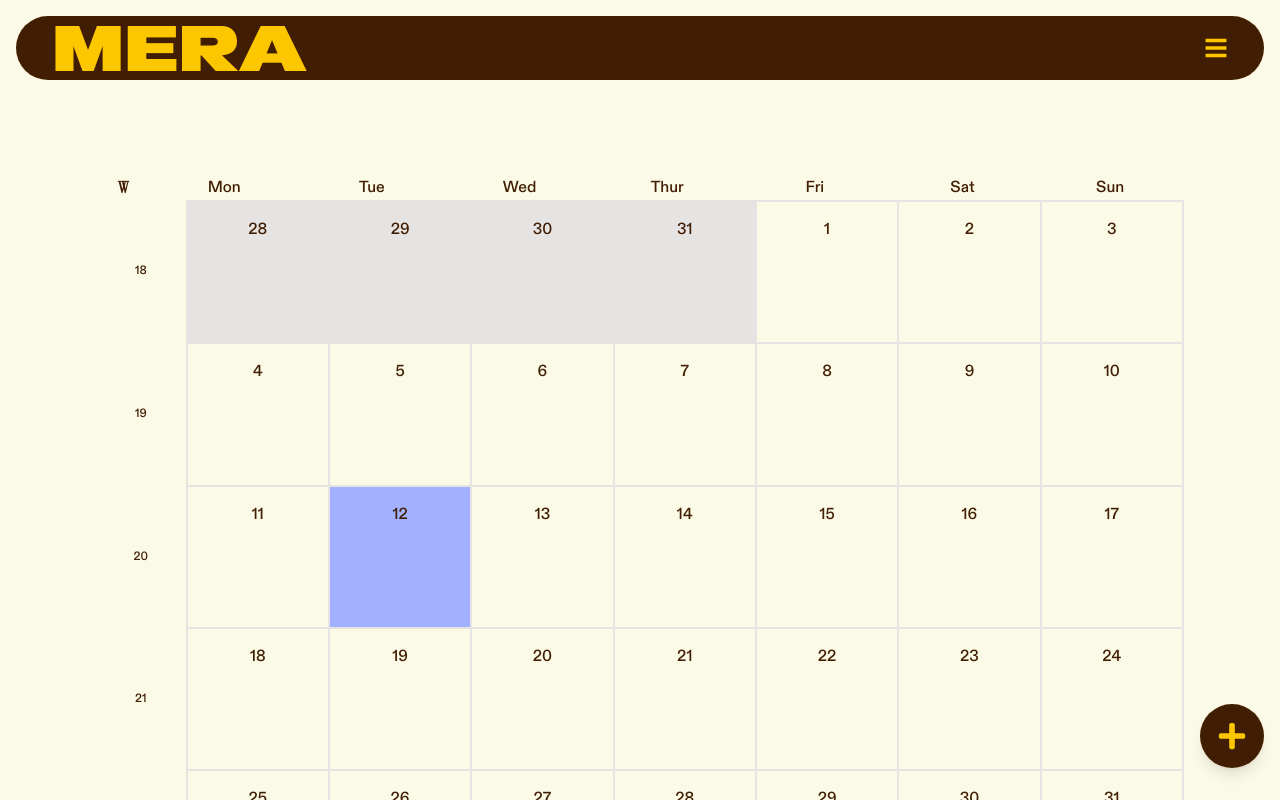
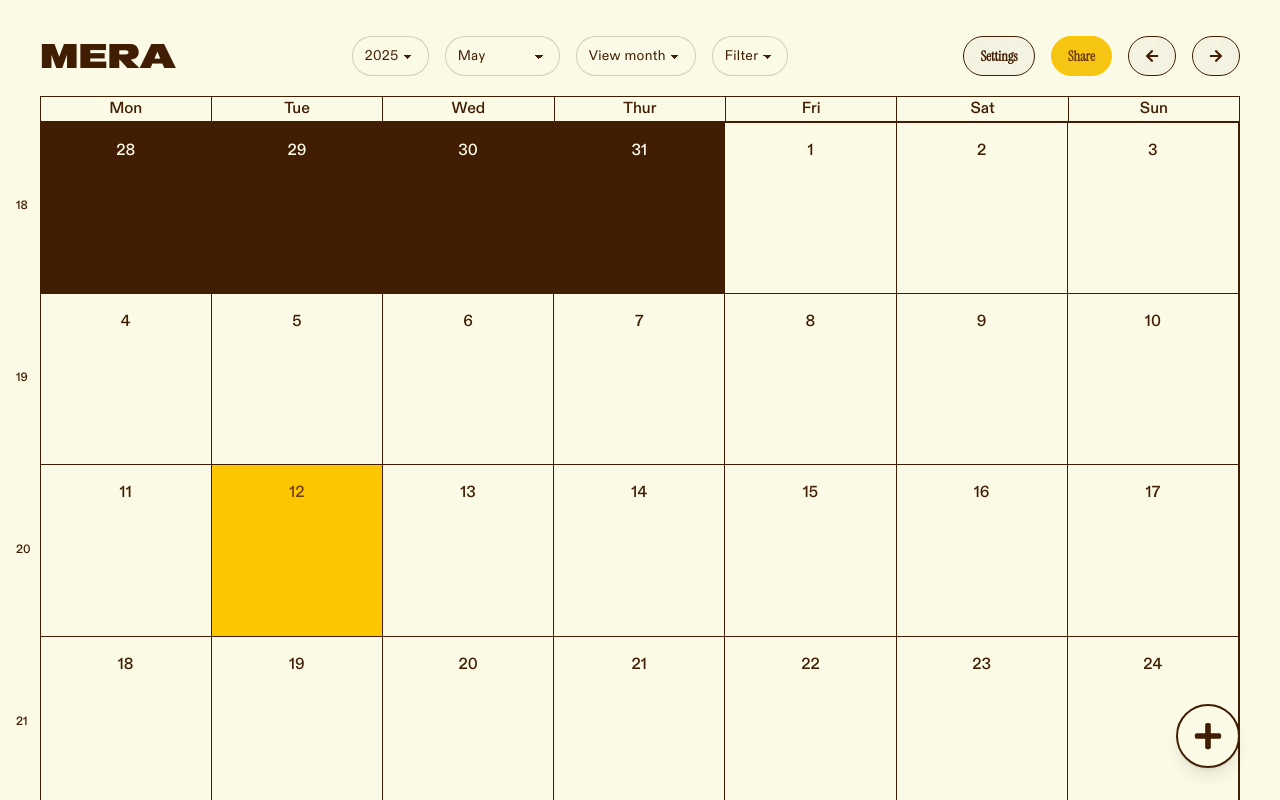
Before and after one commit to Hampus2001/mera, a Next.js app in the folder frontend/: page /schedulePage in a window 1280 px wide. Shown: the top 800 px of the page. Built offline with nearby package versions, Linux system fonts and the light colour scheme; no server answers.

Commit message:
Design for Calendars - not finsihed

```diff
--- a/frontend/app/schedulePage/page.js
+++ b/frontend/app/schedulePage/page.js
@@ -4,7 +4,7 @@ import MonthCalendar from "@/components/MonthCalendar";
 import WeekCalendar from "@/components/WeekCalendar";
 import DayCalendar from "@/components/DayCalendar";
 import { useContext, useState } from "react";
-import NavAppMobile from "@/components/NavAppMobile";
+
 import { HandleCalendarContext } from "@/context/CalendarContext";
 import AdminDrawer from "@/components/AdminDrawer";
 
@@ -16,8 +16,7 @@ export default function SchedulePage() {
 
   return (
     <>
-      <NavAppMobile className="flex lg:hidden" />
-      <div className="flex flex-col items-center gap-5 lg:gap-10 p-4  lg:m-20 font-instrument">
+      <div className="flex flex-col items-center gap-5 lg:gap-10 p-4  font-instrument">
         {activeCalendar == "Month" && (
           <MonthCalendar openDrawer={() => setDrawerOpen(true)} />
         )}
--- a/frontend/components/MonthCalendar.js
+++ b/frontend/components/MonthCalendar.js
@@ -3,7 +3,7 @@
 import { HandleCalendarContext } from "@/context/CalendarContext";
 import next from "next";
 import { useContext, useEffect, useRef, useState } from "react";
-import { FaArrowLeft, FaArrowRight, FaPlus } from "react-icons/fa";
+import { FaArrowLeft, FaArrowRight, FaPlus, FaBars } from "react-icons/fa";
 import { useWindowSize } from "@/hooks/useWindowSize";
 
 export default function Calendar({ openDrawer }) {
@@ -119,7 +119,7 @@ export default function Calendar({ openDrawer }) {
             }
           }}
           key={`prev-${i}`}
-          className="flex hover:cursor-pointer items-center flex-col p-2 lg:p-4 border-b-2 border-l-2 border-base-200 w-1/7 aspect-square bg-base-200 text-base-content "
+          className="flex hover:cursor-pointer items-center flex-col p-2 lg:p-4  w-1/7 aspect-square bg-neutral text-base-100 "
         >
           <p>{i}</p>
 
@@ -145,7 +145,7 @@ export default function Calendar({ openDrawer }) {
               return (
                 <p
                   key={i}
-                  className="flex  rounded-lg p-1 bg-red-400 text-red-900 justify-center animate-pulse"
+                  className="flex rounded-lg p-1 bg-red-400 text-red-900 justify-center animate-pulse"
                 ></p>
               );
             }
@@ -156,9 +156,9 @@ export default function Calendar({ openDrawer }) {
 
     // Fill in days of the current month
     for (let i = 1; i <= daysInMonth; i++) {
-      let currentDayStyle = " bg-base-100 ";
+      let currentDayStyle = " bg-base-100 text-base-content";
       if (i == currentDay && month == todaysMonth && year == todaysYear) {
-        currentDayStyle = " bg-secondary ";
+        currentDayStyle = " bg-primary text-primary-content ";
       }
       newCalendar.push(
         <button
@@ -175,7 +175,7 @@ export default function Calendar({ openDrawer }) {
             getCoordinates(e);
           }}
           key={`current-${i}`}
-          className={`flex hover:cursor-pointer items-center flex-col p-2 lg:p-4  border-b-2 border-l-2 border-base-200 w-1/7 aspect-square  ${currentDayStyle} text-base-content `}
+          className={`flex hover:cursor-pointer items-center flex-col p-2 lg:p-4 w-1/7 aspect-square  ${currentDayStyle} `}
         >
           <p>{i}</p>
           {redDays?.map((holiday) => {
@@ -223,7 +223,7 @@ export default function Calendar({ openDrawer }) {
             }
           }}
           key={`next-${i}`}
-          className="flex hover:cursor-pointer items-center flex-col p-2 lg:p-4 border-b-2 border-l-2 border-base-200 w-1/7 aspect-auto lg:aspect-square bg-base-200 text-base-content "
+          className="flex hover:cursor-pointer items-center flex-col p-2 lg:p-4 w-1/7 aspect-auto lg:aspect-square bg-neutral text-base-100 "
         >
           <p>{i}</p>
 
@@ -270,9 +270,102 @@ export default function Calendar({ openDrawer }) {
   }, [month, year, redDays]);
 
   return (
-    <>
+    <div className="flex flex-col">
+      <div
+        id="desktopView"
+        className="flex w-full h-20 px-6 rounded-full items-center justify-between bg-base-100 text-neutral"
+      >
+        <h1 className="text-[32px]">MERA</h1>
+
+        <div className="hidden lg:flex gap-4">
+          <select
+            value={year}
+            onChange={(e) => {
+              setYear(e.target.value);
+            }}
+            className="select ui-app w-fit"
+          >
+            <option value={+year - 2}>{+year - 2}</option>
+            <option value={+year - 1}>{+year - 1}</option>
+            <option value={+year}>{+year}</option>
+            <option value={+year + 1}>{+year + 1}</option>
+            <option value={+year + 2}>{+year + 2}</option>
+          </select>
+          <select
+            value={month}
+            onChange={(e) => {
+              setMonth(parseInt(e.target.value));
+            }}
+            className="select ui-app w-fit"
+          >
+            <option value="0">January</option>
+            <option value="1">February</option>
+            <option value="2">March</option>
+            <option value="3">April</option>
+            <option value="4">May</option>
+            <option value="5">June</option>
+            <option value="6">July</option>
+            <option value="7">August</option>
+            <option value="8">September</option>
+            <option value="9">October</option>
+            <option value="10">November</option>
+            <option value="11">December</option>
+          </select>
+          <select
+            value={activeCalendar}
+            onChange={(e) => setActiveCalendar(e.target.value)}
+            className="select ui-app w-fit"
+          >
+            <option value="Month">View month</option>
+            <option value="Week">View week</option>
+            <option value="Day">View day</option>
+          </select>
+          <select className="select ui-app w-fit">
+            <option>Filter</option>
+          </select>
+        </div>
+
+        <div className="hidden lg:flex w-fit justify-between items-center gap-4">
+          <button className="btn btn-app bg-base-100 border-neutral btn-md">
+            Settings
+          </button>
+          <button className="btn btn-app btn-primary btn-md">Share</button>
+
+          <button
+            className="btn btn-app bg-base-100 border-neutral btn-md"
+            onClick={() => {
+              if (month != 0) {
+                setMonth(month - 1);
+              } else if (month == 0) {
+                setYear(year - 1);
+                setMonth(11);
+              }
+            }}
+          >
+            <FaArrowLeft />
+          </button>
+
+          <button
+            className="btn btn-app bg-base-100 border-neutral btn-md"
+            onClick={() => {
+              if (month != 11) {
+                setMonth(month + 1);
+              } else if (month == 11) {
+                setYear(year + 1);
+                setMonth(0);
+              }
+            }}
+          >
+            <FaArrowRight />
+          </button>
+        </div>
+        <FaBars className="flex lg:hidden text-[32px]" />
+      </div>
       <div className="flex flex-col w-full rounded-xl gap-4">
-        <div className="lg:hidden flex justify-between items-center gap-4">
+        <div
+          id="mobileView"
+          className="lg:hidden flex px-6 justify-between items-center gap-4"
+        >
           <div
             id="toggleDate"
             className="flex flex-col w-full justify-between gap-4"
@@ -321,90 +414,63 @@ export default function Calendar({ openDrawer }) {
               onChange={(e) => setActiveCalendar(e.target.value)}
               className="select ui-app w-full"
             >
-              <option value="Month">Month Format</option>
-              <option value="Week">Week Format</option>
-              <option value="Day">Day Format</option>
+              <option value="Month">View month</option>
+              <option value="Week">View week</option>
+              <option value="Day">View day</option>
             </select>
           </div>
 
-          <div
-            id="toggleMonth"
-            className="hidden lg:flex w-full justify-between items-center gap-4"
-          >
-            <button
-              className="btn btn-app btn-primary btn-sm md:btn-md lg:btn-lg"
-              onClick={() => {
-                if (month != 0) {
-                  setMonth(month - 1);
-                } else if (month == 0) {
-                  setYear(year - 1);
-                  setMonth(11);
-                }
-              }}
-            >
-              <FaArrowLeft />
-            </button>
-
-            <p className="flex justify-center items-center">
-              {monthString} - {year}
-            </p>
-
-            <button
-              className="btn btn-app btn-primary btn-sm md:btn-md lg:btn-lg"
-              onClick={() => {
-                if (month != 11) {
-                  setMonth(month + 1);
-                } else if (month == 11) {
-                  setYear(year + 1);
-                  setMonth(0);
-                }
-              }}
-            >
-              <FaArrowRight />
-            </button>
-          </div>
           <select className="hidden lg:flex select ui-app w-1/3">
             <option>Filter</option>
           </select>
         </div>
 
-        <div>
-          <div className="grid grid-cols-20 w-full">
-            <div className="col-span-1 flex justify-center items-center font-bold">
-              W
-            </div>
-            <div className="col-span-19 grid grid-cols-7">
-              <p className="flex justify-center items-center">Mon</p>
-              <p className="flex justify-center items-center">Tue</p>
-              <p className="flex justify-center items-center">Wed</p>
-              <p className="flex justify-center items-center">Thur</p>
-              <p className="flex justify-center items-center">Fri</p>
-              <p className="flex justify-center items-center">Sat</p>
-              <p className="flex justify-center items-center">Sun</p>
-            </div>
+        <div className="flex w-full pr-6">
+          <div className="flex flex-col justify-between w-6 mt-6">
+            <p className="text-xs flex h-1/6 w-full  items-center justify-start">
+              {firstWeekOfMonth}
+            </p>
+            <p className="text-xs flex h-1/6 items-center justify-start">
+              {firstWeekOfMonth + 1}
+            </p>
+            <p className="text-xs flex h-1/6 items-center justify-start">
+              {firstWeekOfMonth + 2}
+            </p>
+            <p className="text-xs flex h-1/6 items-center justify-start">
+              {firstWeekOfMonth + 3}
+            </p>
+            <p className="text-xs flex h-1/6 items-center justify-start">
+              {firstWeekOfMonth + 4}
+            </p>
+            <p className="text-xs flex h-1/6 items-center justify-start">
+              {firstWeekOfMonth + 5}
+            </p>
           </div>
-          <div className="flex">
-            <div className=" grid grid-cols-1 grid-rows-6 w-2/12">
-              <p className="text-xs flex row-start-1 items-center justify-center">
-                {firstWeekOfMonth}
+          <div className="flex flex-col w-full ">
+            <div className="flex w-full justify-between bg-neutral border divide-x divide-neutral">
+              <p className="flex flex-1  justify-center items-center bg-base-100">
+                Mon
               </p>
-              <p className="text-xs flex row-start-2 items-center justify-center">
-                {firstWeekOfMonth + 1}
+              <p className="flex flex-1  justify-center items-center bg-base-100">
+                Tue
               </p>
-              <p className="text-xs flex row-start-3 items-center justify-center">
-                {firstWeekOfMonth + 2}
+              <p className="flex flex-1  justify-center items-center bg-base-100">
+                Wed
               </p>
-              <p className="text-xs flex row-start-4 items-center justify-center">
-                {firstWeekOfMonth + 3}
+              <p className="flex flex-1  justify-center items-center bg-base-100">
+                Thur
               </p>
-              <p className="text-xs flex row-start-5 items-center justify-center">
-                {firstWeekOfMonth + 4}
+              <p className="flex flex-1  justify-center items-center bg-base-100">
+                Fri
               </p>
-              <p className="text-xs flex row-start-6 items-center justify-center">
-                {firstWeekOfMonth + 5}
+              <p className="flex flex-1 justify-center items-center bg-base-100">
+                Sat
+              </p>
+              <p className="flex flex-1  justify-center items-center bg-base-100">
+                Sun
               </p>
             </div>
-            <div className="flex lg:h-auto min-h-screen flex-wrap border-t-2 border-r-2 border-base-200">
+            <div className="flex lg:h-auto min-h-screen flex-wrap bg-neutral border divide-x divide-y divide-neutral">
               {calendar}
             </div>
           </div>
@@ -438,12 +504,12 @@ export default function Calendar({ openDrawer }) {
       <button
         onClick={openDrawer}
         id="+"
-        className="fixed flex items-center hover:cursor-pointer justify-center rounded-full right-4 bottom-8 w-16 h-16 bg-neutral shadow-lg "
+        className="fixed flex items-center hover:cursor-pointer justify-center rounded-full right-10 bottom-8 w-16 h-16 bg-base-100 border-2 border-neutral shadow-lg "
       >
-        <h4 className="text-primary text-3xl">
+        <h4 className="text-neutral text-3xl">
           <FaPlus />
         </h4>
       </button>
-    </>
+    </div>
   );
 }
--- a/frontend/components/NavAppMobile.js
+++ b/frontend/components/NavAppMobile.js
@@ -1,7 +1,7 @@
 import { FaBars } from "react-icons/fa";
 export default function NavAppMobile() {
   return (
-    <div className="flex h-16 px-9 mt-4 mx-4 rounded-full items-center justify-between bg-neutral text-primary">
+    <div className="flex h-16 px-9 mt-4 mx-4 rounded-full items-center justify-between bg-base-100 text-neutral">
       <h1>MERA</h1>
       <h4 className="text-2xl">
         <FaBars />
--- a/frontend/components/WeekCalendar.js
+++ b/frontend/components/WeekCalendar.js
@@ -3,9 +3,9 @@
 import { HandleCalendarContext } from "@/context/CalendarContext";
 import { useContext, useEffect, useState } from "react";
 import { useWindowSize } from "@/hooks/useWindowSize";
-import { FaPlus } from "react-icons/fa";
+import { FaArrowLeft, FaArrowRight, FaPlus, FaBars } from "react-icons/fa";
 
-export default function WeekCalendar() {
+export default function WeekCalendar({ openDrawer }) {
   //Get x and y coordinates for modal window
   const [position, setPosition] = useState({ x: 0, y: 0 });
   const { width, height } = useWindowSize();
@@ -86,17 +86,14 @@ export default function WeekCalendar() {
       const dayStyle =
         dayDate.toDateString() === todaysDate.toDateString()
           ? "bg-secondary text-secondary-content"
-          : "bg-base-100";
+          : "";
 
       newCalendar.push(
         <div
           key={i}
-          className={`grid w-full grid-rows-26 grid-cols-1 justify-start items-start min-h-screen ${dayStyle} border border-gray-300`}
+          className={`flex flex-col w-full justify-start items-start min-h-screen ${dayStyle} `}
         >
-          <p className="flex w-full justify-center lg:justify-start items-center lg:p-4 p-0 border border-gray-300 row-span-1 h-full">
-            {currentDayString}
-          </p>
-
+          <p className="text-white">{dayDate.getDate()}</p>
           {redDays.map((holiday) => {
             if (
               holiday.date ==
@@ -125,7 +122,7 @@ export default function WeekCalendar() {
                     setShowModal(true);
                   }}
                   key={dayDate.getDate()}
-                  className="flex w-full row-start-3 rounded-lg p-3 lg-p-1 bg-red-400 text-red-900 justify-center hover:cursor-pointer"
+                  className="flex w-full rounded-lg p-3 lg-p-1 bg-red-400 text-red-900 justify-center hover:cursor-pointer"
                 >
                   <p className="hidden lg:flex">{holiday.name}</p>
                 </button>
@@ -144,11 +141,131 @@ export default function WeekCalendar() {
   }, [todaysState, month, year, redDays]);
 
   return (
-    <>
+    <div className="flex flex-col w-full">
+      <div
+        id="desktopView"
+        className="flex w-full h-20 px-6 rounded-full items-center justify-between bg-base-100 text-neutral"
+      >
+        <h1 className="text-[32px]">MERA</h1>
+
+        <div className="hidden lg:flex gap-4">
+          <select
+            value={year}
+            onChange={(e) => {
+              setYear(e.target.value);
+            }}
+            className="select ui-app w-fit"
+          >
+            <option value={+year - 2}>{+year - 2}</option>
+            <option value={+year - 1}>{+year - 1}</option>
+            <option value={+year}>{+year}</option>
+            <option value={+year + 1}>{+year + 1}</option>
+            <option value={+year + 2}>{+year + 2}</option>
+          </select>
+          <select
+            value={month}
+            onChange={(e) => {
+              setMonth(parseInt(e.target.value));
+            }}
+            className="select ui-app w-fit"
+          >
+            <option value="0">January</option>
+            <option value="1">February</option>
+            <option value="2">March</option>
+            <option value="3">April</option>
+            <option value="4">May</option>
+            <option value="5">June</option>
+            <option value="6">July</option>
+            <option value="7">August</option>
+            <option value="8">September</option>
+            <option value="9">October</option>
+            <option value="10">November</option>
+            <option value="11">December</option>
+          </select>
+          <select
+            value={+displayedWeek}
+            onChange={(e) => {
+              setDisplayedWeek(parseInt(e.target.value));
+              const mondayOfSelectedWeekDate = getDateOfISOWeek(
+                parseInt(e.target.value),
+                year
+              );
+              setYear(parseInt(mondayOfSelectedWeekDate.year));
+              setMonth(parseInt(mondayOfSelectedWeekDate.month - 1));
+              setTodaysState(parseInt(mondayOfSelectedWeekDate.day));
+            }}
+            className="select ui-app"
+          >
+            {Array.from({ length: 52 }).map((_, index) => (
+              <option value={index + 1} key={index + 1}>
+                W{index + 1}
+              </option>
+            ))}
+          </select>
+          <select
+            value={activeCalendar}
+            onChange={(e) => setActiveCalendar(e.target.value)}
+            className="select ui-app w-fit"
+          >
+            <option value="Month">View month</option>
+            <option value="Week">View week</option>
+            <option value="Day">View day</option>
+          </select>
+          <select className="select ui-app w-fit">
+            <option>Filter</option>
+          </select>
+        </div>
+
+        <div className="hidden lg:flex w-fit justify-between items-center gap-4">
+          <button className="btn btn-app bg-base-100 border-neutral btn-md">
+            Settings
+          </button>
+          <button className="btn btn-app btn-primary btn-md">Share</button>
+
+          <button
+            className="btn btn-app bg-base-100 border-neutral btn-md"
+            onClick={() => {
+              if (displayedWeek > 1) {
+                const newWeek = displayedWeek - 1;
+                setDisplayedWeek(newWeek);
+                const mondayOfSelectedWeekDate = getDateOfISOWeek(
+                  newWeek,
+                  year
+                );
+                setYear(mondayOfSelectedWeekDate.year);
+                setMonth(mondayOfSelectedWeekDate.month - 1);
+                setTodaysState(mondayOfSelectedWeekDate.day);
+              }
+            }}
+          >
+            <FaArrowLeft />
+          </button>
+
+          <button
+            className="btn btn-app bg-base-100 border-neutral btn-md"
+            onClick={() => {
+              if (displayedWeek < 52) {
+                const newWeek = displayedWeek + 1;
+                setDisplayedWeek(newWeek);
+                const mondayOfSelectedWeekDate = getDateOfISOWeek(
+                  newWeek,
+                  year
+                );
+                setYear(mondayOfSelectedWeekDate.year);
+                setMonth(mondayOfSelectedWeekDate.month - 1);
+                setTodaysState(mondayOfSelectedWeekDate.day);
+              }
+            }}
+          >
+            <FaArrowRight />
+          </button>
+        </div>
+        <FaBars className="flex lg:hidden text-[32px]" />
+      </div>
       <div className="flex flex-col gap-4 lg:p-4 p-0 w-full">
         <div
           id="toggleDate"
-          className="flex flex-col w-full justify-between gap-4"
+          className="lg:hidden flex flex-col w-full justify-between gap-4"
         >
           <div className="flex justify-between gap-4">
             <select
@@ -214,36 +331,53 @@ export default function WeekCalendar() {
               }}
               className="select ui-app"
             >
-              <option value={+displayedWeek - 6}>W{+displayedWeek - 6}</option>
-              <option value={+displayedWeek - 5}>W{+displayedWeek - 5}</option>
-              <option value={+displayedWeek - 4}>W{+displayedWeek - 4}</option>
-              <option value={+displayedWeek - 3}>W{+displayedWeek - 3}</option>
-              <option value={+displayedWeek - 2}>W{+displayedWeek - 2}</option>
-              <option value={+displayedWeek - 1}>W{+displayedWeek - 1}</option>
-              <option value={+displayedWeek}>W{+displayedWeek}</option>
-              <option value={+displayedWeek + 1}>W{+displayedWeek + 1}</option>
-              <option value={+displayedWeek + 2}>W{+displayedWeek + 2}</option>
-              <option value={+displayedWeek + 3}>W{+displayedWeek + 3}</option>
-              <option value={+displayedWeek + 4}>W{+displayedWeek + 4}</option>
-              <option value={+displayedWeek + 5}>W{+displayedWeek + 5}</option>
-              <option value={+displayedWeek + 6}>W{+displayedWeek + 6}</option>
+              {Array.from({ length: 52 }).map((_, index) => (
+                <option value={index + 1} key={index + 1}>
+                  W{index + 1}
+                </option>
+              ))}
             </select>
           </div>
         </div>
 
-        <div className="grid text-xs grid-cols-8 grid-rows-26 grid-auto-rows-[4rem] grid-auto-col w-full h-screen text-start ">
-          <p className="flex justify-center items-center  row-span-2 lg:p-4 p-0  col-start-1 row-start-1 h-full"></p>
+        <div className="flex text-xs w-full h-screen gap-1 text-start bg-base-100">
+          <div className="flex flex-col w-fit mt-6 h-screen justify-between items-center bg-base-100 row-span-2">
             {Array.from({ length: 24 }).map((_, index) => (
               <p
                 key={index}
-              className={`flex text-xs lg:text-sm justify-center  items-center lg:p-4 p-0 col-start-1 row-start-${
-                index + 2
+                className={`flex text-xs lg:text-sm justify-center bg-base-100 items-center border border-base-100
               }`}
               >
                 {index.toString().padStart(2, "0")}:00
               </p>
             ))}
-          <div className="flex col-span-7 row-start-1">{calendar}</div>
+          </div>
+          <div className="flex flex-col w-full">
+            <div className="flex justify-between">
+              <p className="flex w-full justify-center items-center bg-base-100">
+                Mon
+              </p>
+              <p className="flex w-full justify-center items-center bg-base-100">
+                Tue
+              </p>
+              <p className="flex w-full justify-center items-center bg-base-100">
+                Wed
+              </p>
+              <p className="flex w-full justify-center items-center bg-base-100">
+                Thur
+              </p>
+              <p className="flex w-full justify-center items-center bg-base-100">
+                Fri
+              </p>
+              <p className="flex w-full justify-center items-center bg-base-100">
+                Sat
+              </p>
+              <p className="flex w-full justify-center items-center bg-base-100">
+                Sun
+              </p>
+            </div>
+            <div className="flex w-full bg-neutral">{calendar}</div>
+          </div>
         </div>
       </div>
       {showModal && (
@@ -272,13 +406,14 @@ export default function WeekCalendar() {
       )}
 
       <button
+        onClick={openDrawer}
         id="+"
-        className="fixed flex items-center hover:cursor-pointer justify-center rounded-full right-4 bottom-8 w-16 h-16 bg-neutral shadow-lg "
+        className="fixed flex items-center hover:cursor-pointer justify-center rounded-full right-10 bottom-8 w-16 h-16 bg-base-100 border-2 border-neutral shadow-lg "
       >
-        <h4 className="text-primary text-3xl">
+        <h4 className="text-neutral text-3xl">
           <FaPlus />
         </h4>
       </button>
-    </>
+    </div>
   );
 }
--- a/frontend/context/CalendarContext.js
+++ b/frontend/context/CalendarContext.js
@@ -112,7 +112,6 @@ export default function CalendarContext({ children }) {
     }
   }
 
-  console.log("getISOWeekNumber is available:", typeof getISOWeekNumber);
   useEffect(() => {
     convertMonthToString();
   }, [month]);
```
Also changed, not shown: frontend/components/DayCalendar.js (+27 -31 lines). Lines whose indentation alone changed are shown as unchanged.
